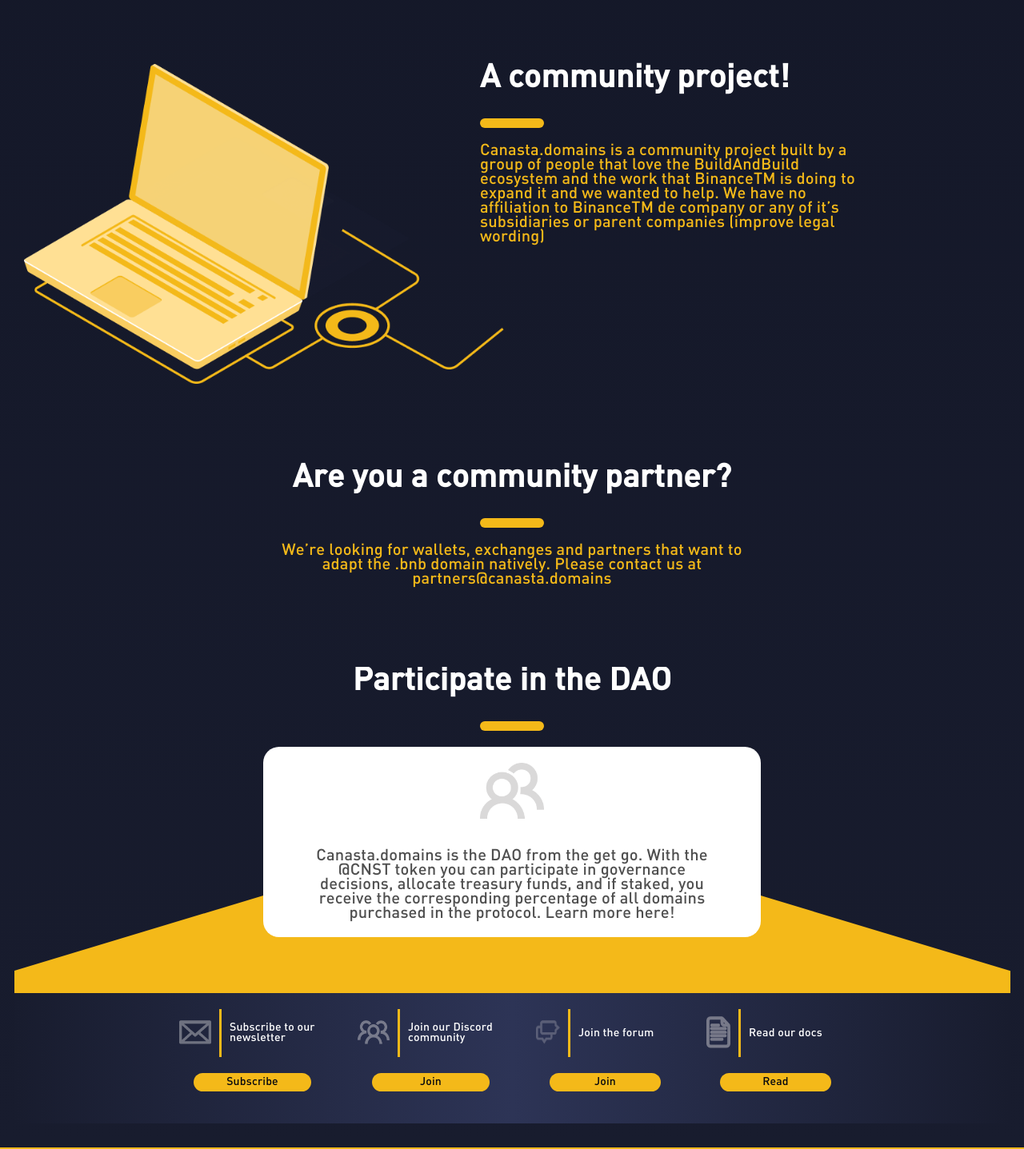
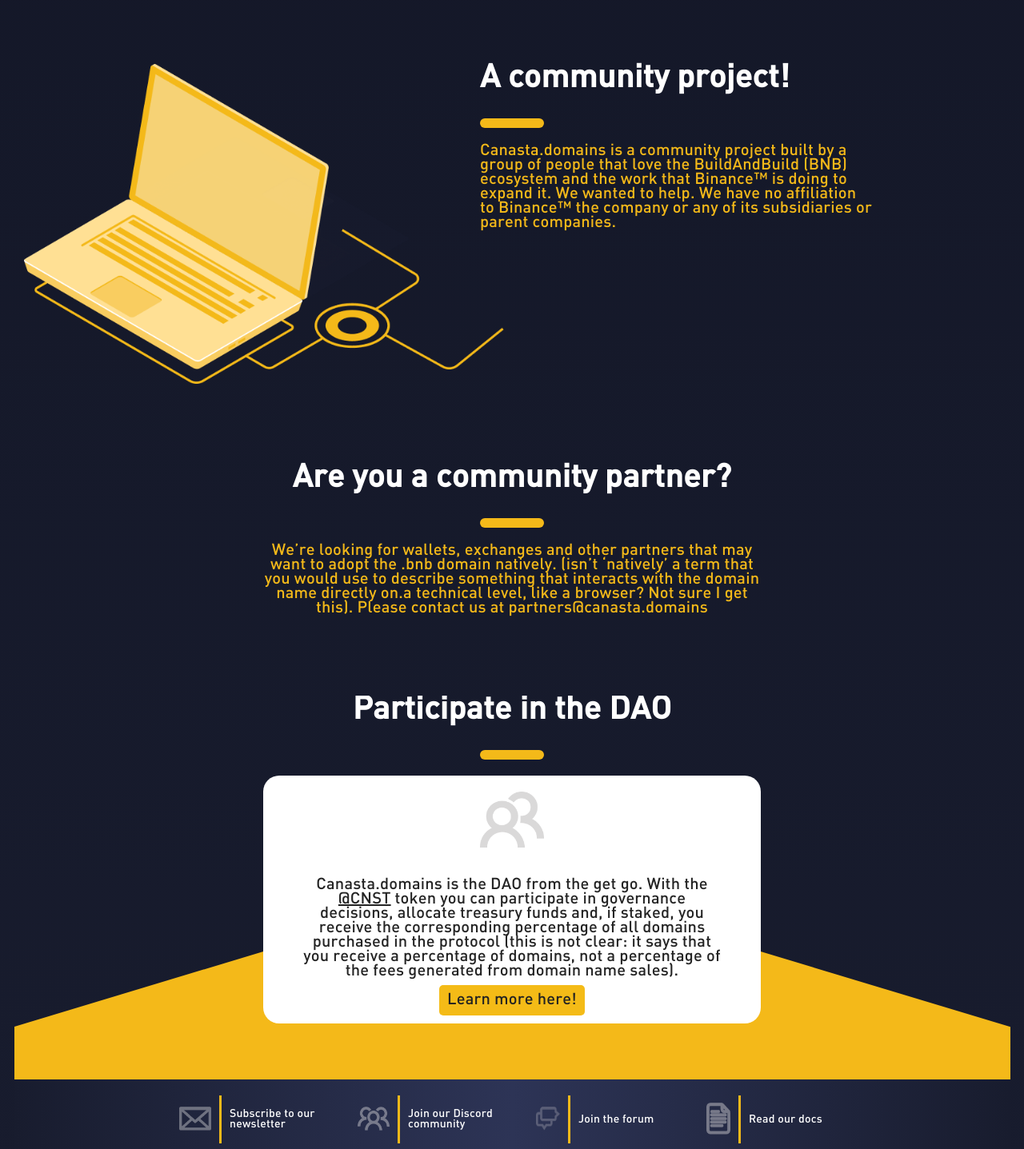
Before and after one commit to canastabns/canasta-landing, a Next.js app: page / in a window 1280 px wide. Shown: the part 2458-3895 px from the top of the page at 80% size. Built offline with nearby package versions, Linux system fonts and the light colour scheme.

Commit message:
update text and styles

```diff
--- a/components/Home/Body/components/BodyDescriptionCenter/index.js
+++ b/components/Home/Body/components/BodyDescriptionCenter/index.js
@@ -1,4 +1,3 @@
-import Image from 'next/image';
 import styles from './description.module.scss';
 
 const BodyDescriptionCenter = () => {
@@ -7,7 +6,10 @@
             <h3 className='title'>Are you a community partner? </h3>
             <div className='divider center '/>
             <div className={`${styles.content__text} text_description color-secundary`}>
-            We’re looking for wallets, exchanges and partners that want to adapt the .bnb domain natively. Please contact us at partners@canasta.domains
+                We’re looking for wallets, exchanges and other partners that may want to adopt the .bnb domain natively.
+                (isn’t ‘natively’ a term that you would use to describe something that interacts with the domain name
+                directly on.a technical level, like a browser? Not sure I get this). Please
+                contact us at <a href={"mailto:partners@canasta.domains"}>partners@canasta.domains</a>
             </div>
         </div>
     )
--- a/components/Home/Body/components/BodyDescriptionCenterBox/description.module.scss
+++ b/components/Home/Body/components/BodyDescriptionCenterBox/description.module.scss
@@ -35,7 +35,6 @@
     text-align: center;
     width: 90%;
     justify-self: center;
-    opacity: 0.8;
 }
 
 
@@ -55,3 +54,18 @@
     }
 
   }
+
+.url {
+  padding: 1rem;
+  background: #f4bb17;
+  border: none;
+  border-radius: 0.5rem;
+  text-align: center;
+  cursor: pointer;
+  color: #222222;
+}
+
+.tokenLink {
+  text-decoration: underline;
+  cursor: pointer;
+}
--- a/components/Home/Body/components/BodyDescriptionCenterBox/index.js
+++ b/components/Home/Body/components/BodyDescriptionCenterBox/index.js
@@ -19,14 +19,30 @@
                         className={styles.socials__icon}
                     />
                 </div>
-            <div className={`${styles.content__text} text_description color-black`}>
-                Canasta.domains is the DAO from the get go. With the @CNST token you can participate in
-                governance decisions, allocate treasury funds, and if staked, you receive the corresponding
-                percentage of all domains purchased in the protocol. Learn more here!
-            </div>
+                <div className={`${styles.content__text} text_description color-black`}>
+                    Canasta.domains is the DAO from the get go. With the <a href={"https://app.canasta.domains/tokens"}
+                                                                            target={"_blank"}
+                                                                            rel="noreferrer"
+                                                                            className={styles.tokenLink}
+                >@CNST</a> token you can
+                    participate in
+                    governance decisions, allocate treasury funds and, if staked, you receive the corresponding
+                    percentage of all domains purchased in the protocol (this is not clear: it says that you receive a
+                    percentage of domains, not a percentage of the fees generated from domain name sales).
+                    <br/>
+                    <br/>
+                    <a
+                        href={"https://blog.canasta.domains/"}
+                        target={"_blank"}
+                        rel="noreferrer"
+                        className={styles.url}
+                    >
+                        Learn more here!
+                    </a>
+                </div>
             </div>
 
-            <div className={styles.rombo} />
+            <div className={styles.rombo}/>
         </div>
     )
 }
--- a/components/Home/Body/components/BodyDescriptionLeft/index.js
+++ b/components/Home/Body/components/BodyDescriptionLeft/index.js
@@ -8,8 +8,8 @@
             <div className={styles.content__box}>
                 <div className={styles.content__text}>
                    <div className={`title`}>
-                       Your .bnb domain is an easy way to interact with all your binance ecosystem
-                    </div>
+                       Your .bnb domain is an easy way to interact with the expanding Binance ecosystem.
+                   </div>
 
                    <div className={`divider right`}></div>
                    <div className={'text_description color-secundary'}>Instead of remembering long strings, get your personalized name and save it for posterity.
--- a/components/Home/Body/components/BodyDescriptionRight/description.module.scss
+++ b/components/Home/Body/components/BodyDescriptionRight/description.module.scss
@@ -77,3 +77,8 @@
     }
 
 }
+
+
+.smallMark {
+    font-size: 1.5rem;
+}
--- a/components/Home/Body/components/BodyDescriptionRight/index.js
+++ b/components/Home/Body/components/BodyDescriptionRight/index.js
@@ -7,17 +7,19 @@
 
             <div className={styles.content__box}>
                 <div className={styles.content__image}>
-                    <Image src='/assets/img-notebook.png' alt='Canasta logo' width={600} height={400} className={styles.socials__icon} />
+                    <Image src='/assets/img-notebook.png' alt='Canasta logo' width={600} height={400}
+                           className={styles.socials__icon}/>
 
                 </div>
                 <div className={styles.content__text}>
-                   <div className={`title`}>A community project!</div>
+                    <div className={`title`}>A community project!</div>
 
-                   <div className={`divider left`}></div>
-                   <div className={'text_description color-secundary'}>
-                   Canasta.domains is a community project built by a group of people that love the BuildAndBuild ecosystem and
-                   the work that BinanceTM is doing to expand it and we wanted to help. We have no affiliation to BinanceTM de
-                   company or any of it’s subsidiaries or parent companies (improve legal wording)
+                    <div className={`divider left`}></div>
+                    <div className={'text_description color-secundary'}>
+                        Canasta.domains is a community project built by a group of people that love the BuildAndBuild
+                        (BNB) ecosystem and the work that Binance&trade; is doing to expand it. We wanted to help. We
+                        have no affiliation to Binance&trade; the
+                        company or any of its subsidiaries or parent companies.
                     </div>
                 </div>
 
--- a/components/Home/Body/components/BodyDescriptionSocials/description.module.scss
+++ b/components/Home/Body/components/BodyDescriptionSocials/description.module.scss
@@ -1,6 +1,6 @@
 @use '~/styles/variables' as *;
 
-.content  {
+.content {
   display: flex;
   align-items: center;
   flex-direction: column;
@@ -58,10 +58,10 @@
 }
 
 
-
 @media (max-width: 620px) {
   .content__box {
-      grid-template-columns: repeat(1, 1fr);
+    display: flex;
+    flex-direction: row;
+    flex-wrap: wrap;
   }
-
 }
--- a/components/Home/Body/components/BodyDescriptionSocials/index.js
+++ b/components/Home/Body/components/BodyDescriptionSocials/index.js
@@ -96,7 +96,6 @@
                 </div>
                  {/* forum */}
             </div>
-
         </div>
     )
 }
```
Lines whose indentation alone changed are shown as unchanged.
